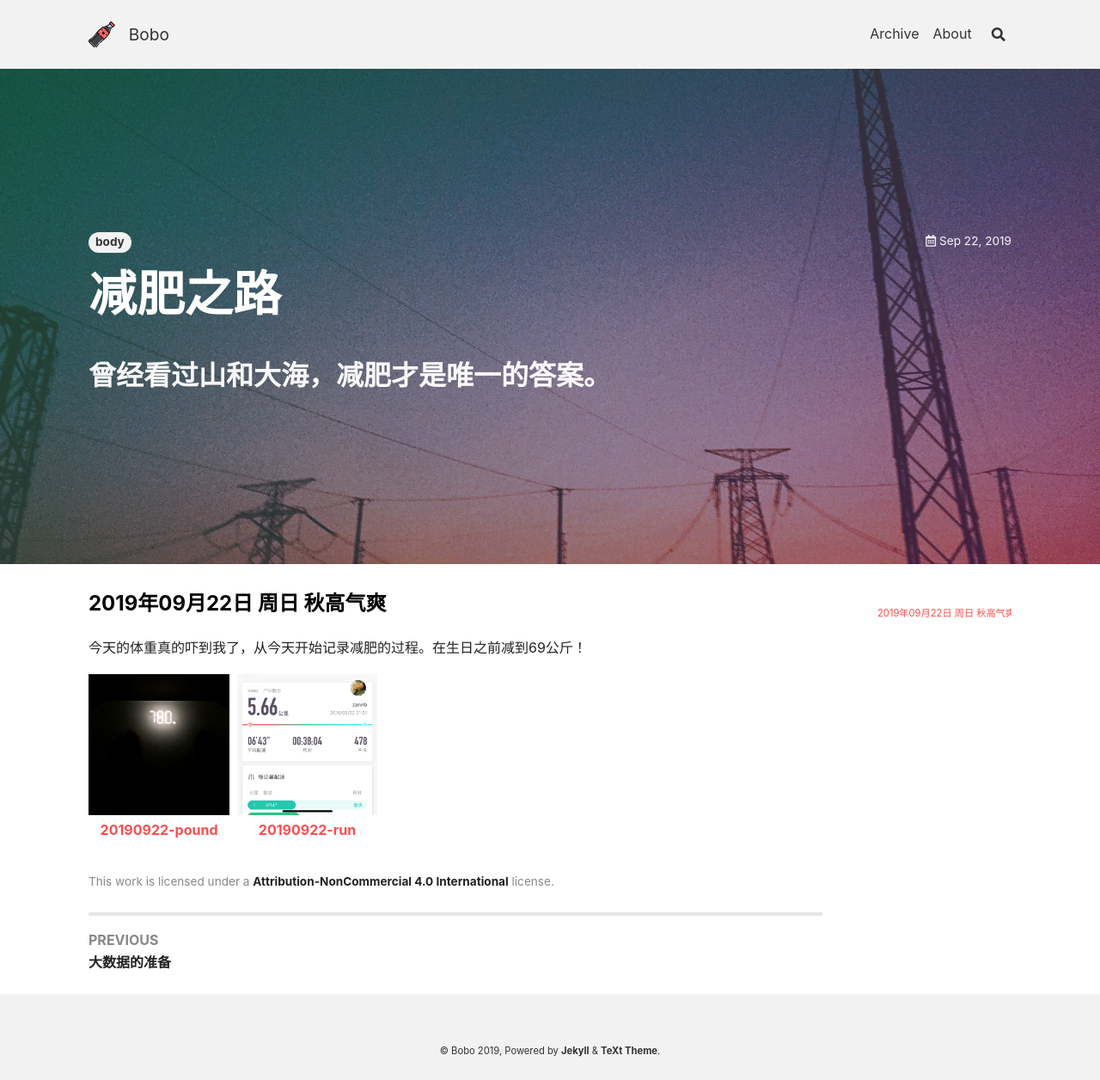
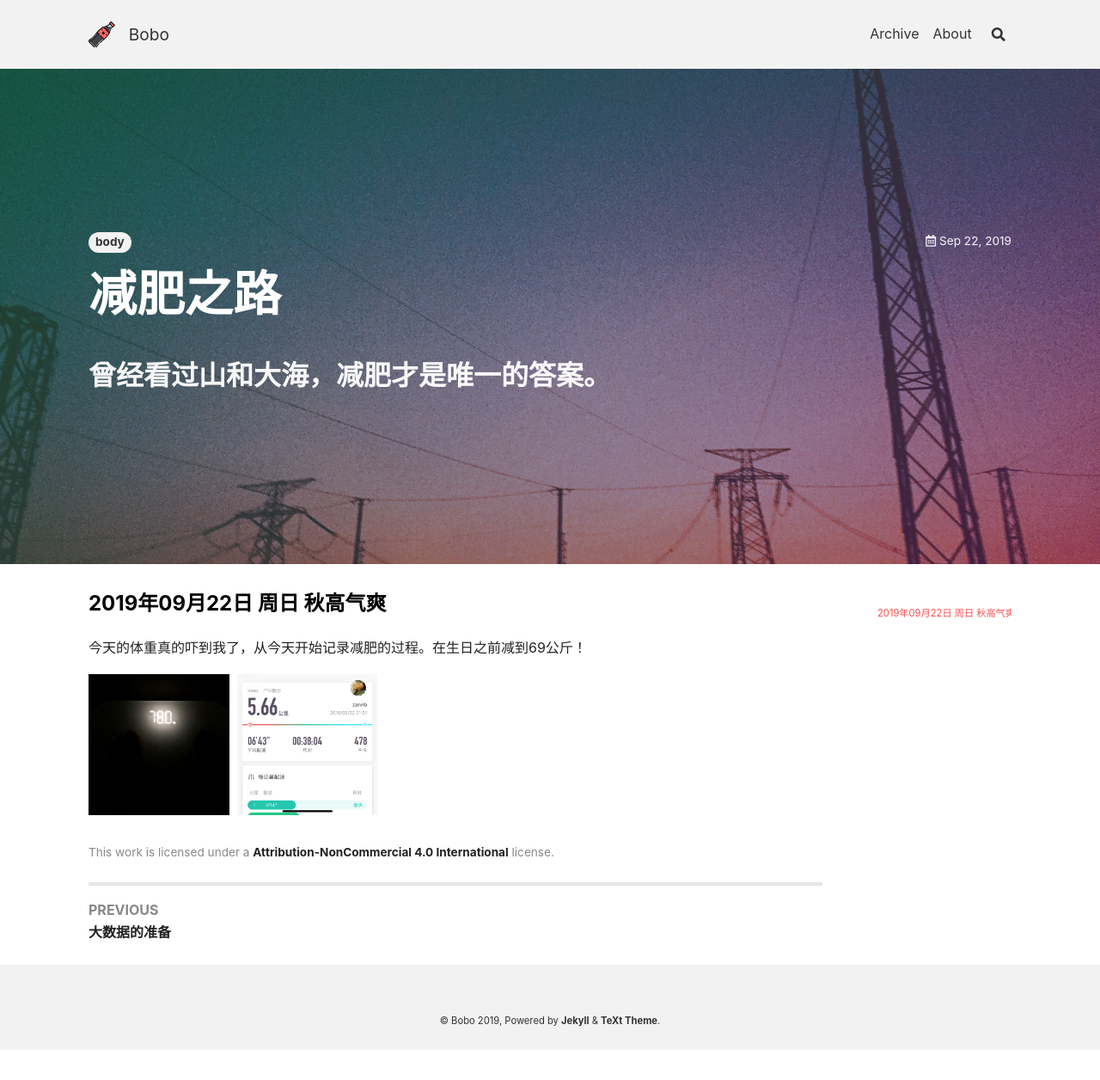
Before and after one commit to bomei/zangfuyou, a Jekyll site: the page built from _posts/2019-09-22-Way-Too-Faraway-To-Be-Athletic.md, in a window 1280 px wide. Shown: the whole page at 86% size. Built offline with Jekyll 4.4.1, drawn with Linux system fonts in a browser that asks for light colours; nearby versions of some CDN libraries; after the commit the page ends 1221 px from its top, so only the background shows below that.

Commit message:
delete image span

```diff
--- a/_includes/image-gallery.html
+++ b/_includes/image-gallery.html
@@ -13,7 +13,7 @@
       {% assign filename = filenameparts | last | replace: file.extname,"" %}
       <a href="{{ file.path }}" title="{{ filename }}">
         <img src="{{ file.path }}" alt="{{ filename }}" title="{{ filename }}" />
-        <span>{{ filename }}</span>
+        <!-- <span>{{ filename }}</span> -->
       </a>
       {% endif %}
     {% endif %}
```
